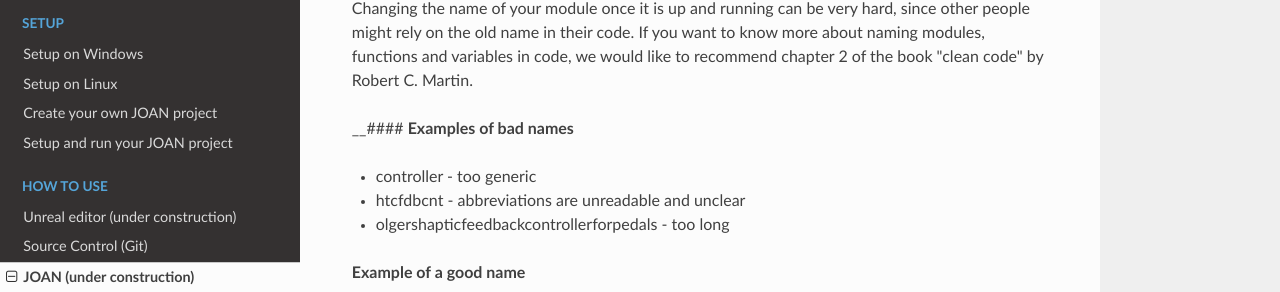
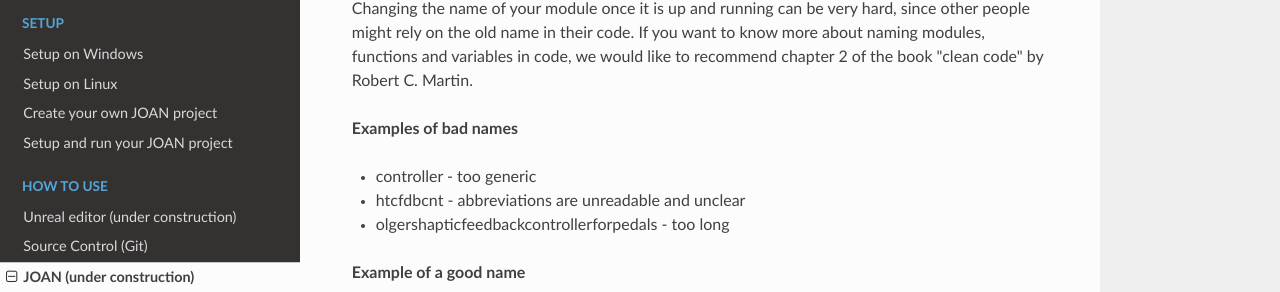
Before and after one commit to tud-hri/joan, an MkDocs documentation site: the page built from docs/how-to-joan.md, in a window 1280 px wide and 900 px high, scrolled down 1374 px. Shown: the part 139-431 px from the top of the window. Built offline with MkDocs 1.6.1, drawn with Linux system fonts in a browser that asks for light colours; nearby versions of some CDN libraries.

```diff
--- a/docs/how-to-joan.md
+++ b/docs/how-to-joan.md
@@ -39,7 +39,7 @@ Changing the name of your module once it is up and running can be very hard, sin
 the old name in their code. If you want to know more about naming modules, functions and variables in code, we would
 like to recommend chapter 2 of the book "clean code" by Robert C. Martin.
 
-__#### __Examples of bad names__
+__Examples of bad names__
 
 - controller - too generic
 - htcfdbcnt - abbreviations are unreadable and unclear
```
Also changed, not shown: docs/how-to-git.md (+1 -1 lines).
